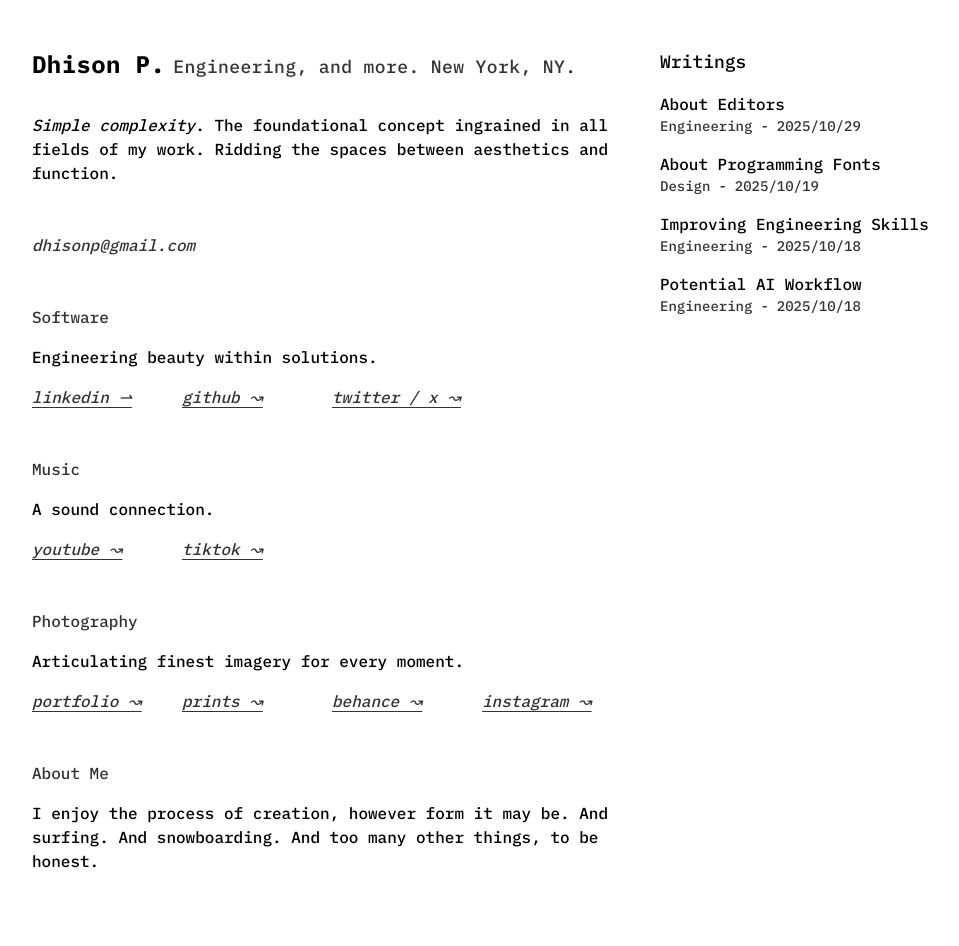
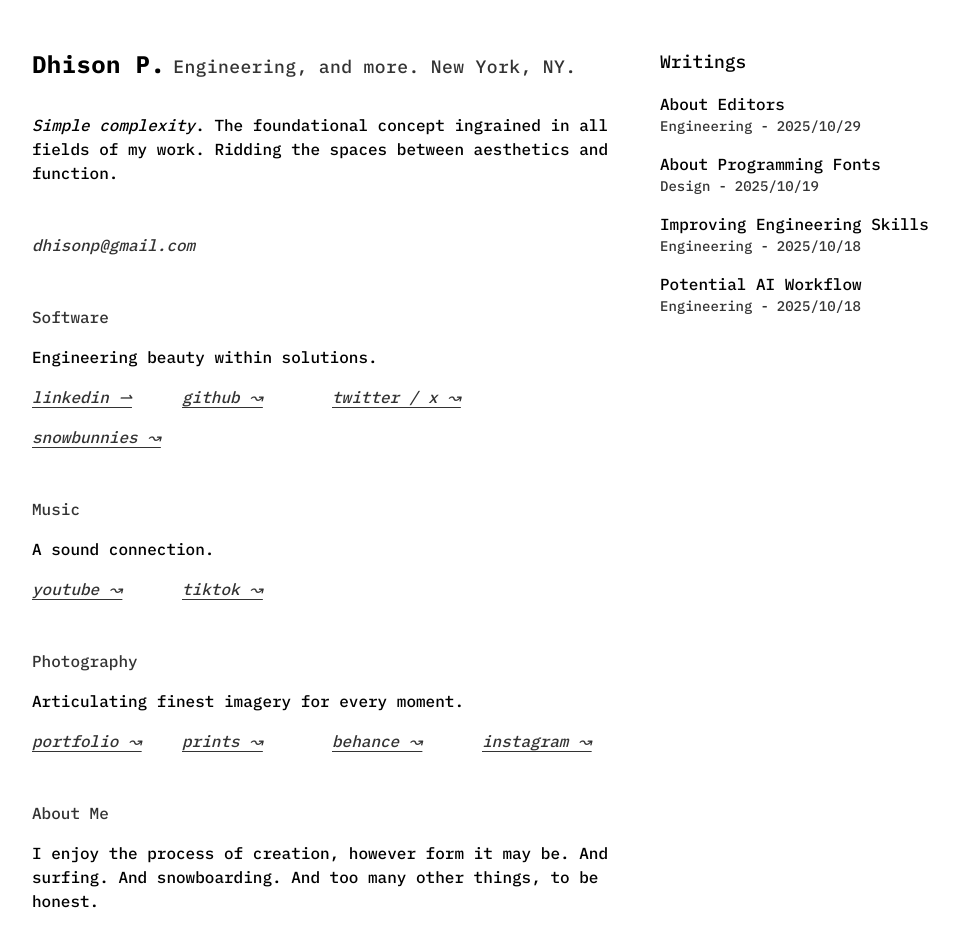
Before and after one commit to dhisonp/page, a Next.js app: page / in a window 1280 px wide. Shown: the top 946 px of the page, without its empty margins (144-1103 px from the left). Before the commit the page ends 913 px from the top, so only its background shows below. Built offline with nearby package versions, Linux system fonts and the light colour scheme.

Commit message:
add snowbunnies link

```diff
--- a/src/app/collections/links.ts
+++ b/src/app/collections/links.ts
@@ -10,6 +10,7 @@ const links = {
   github: 'https://github.com/dhisonp',
   linkedin: 'https://www.linkedin.com/in/dhisonp/',
   twitter: 'https://x.com/DhisonPadma',
+  snowbunnies: 'https://snow-bunnies.vercel.app',
 };
 
 export default links;
--- a/src/app/components/sections/Intro.tsx
+++ b/src/app/components/sections/Intro.tsx
@@ -36,6 +36,13 @@ export function Intro() {
             <li className="link-item">
               <a href={links.twitter} target="_blank" rel="noopener noreferrer">
                 twitter / x &#8605;
+              </a>
+            </li>
+          </ul>
+          <ul className="grid md:grid-cols-4 md:grid-rows-none grid-rows-1 gap-y-4 mt-4">
+            <li className="link-item">
+              <a href={links.snowbunnies} target="_blank" rel="noopener noreferrer">
+                snowbunnies &#8605;
               </a>
             </li>
           </ul>
```
